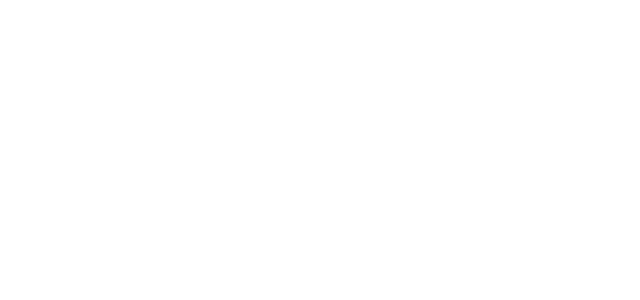
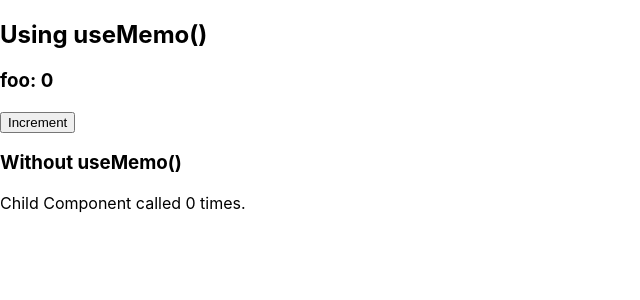
Before and after one commit to monello/react-sandbox, a React (Create React App) app: page / in a window 1280 px wide. Shown: the top 300 px of the page, without its empty margins (0-640 px from the left). Built offline with nearby package versions, Linux system fonts and the light colour scheme.

Commit message:
Render Child Component without useMemo()

```diff
--- a/src/App.tsx
+++ b/src/App.tsx
@@ -1,7 +1,23 @@
-import React from "react";
+import React, { useState } from "react";
+import Child from "./components/Child";
 
 function App() {
-    return <div className="App"></div>;
+    const [foo, setFoo] = useState(0);
+
+    const handleOnClick = () => {
+        setFoo(foo + 1);
+    };
+
+    return (
+        <div className="App">
+            <h2>Using useMemo()</h2>
+            <h3>foo: {foo}</h3>
+            <button onClick={handleOnClick}>Increment</button>
+
+            <h3>Without useMemo()</h3>
+            <Child />
+        </div>
+    );
 }
 
 export default App;
--- /dev/null
+++ b/src/components/Child.tsx
@@ -0,0 +1,12 @@
+import React, { useEffect } from "react";
+
+let renderCount = 0;
+
+const Child = () => {
+    useEffect(() => {
+        renderCount++;
+    });
+    return <div>Child Component called {renderCount} times.</div>;
+};
+
+export default Child;
```
